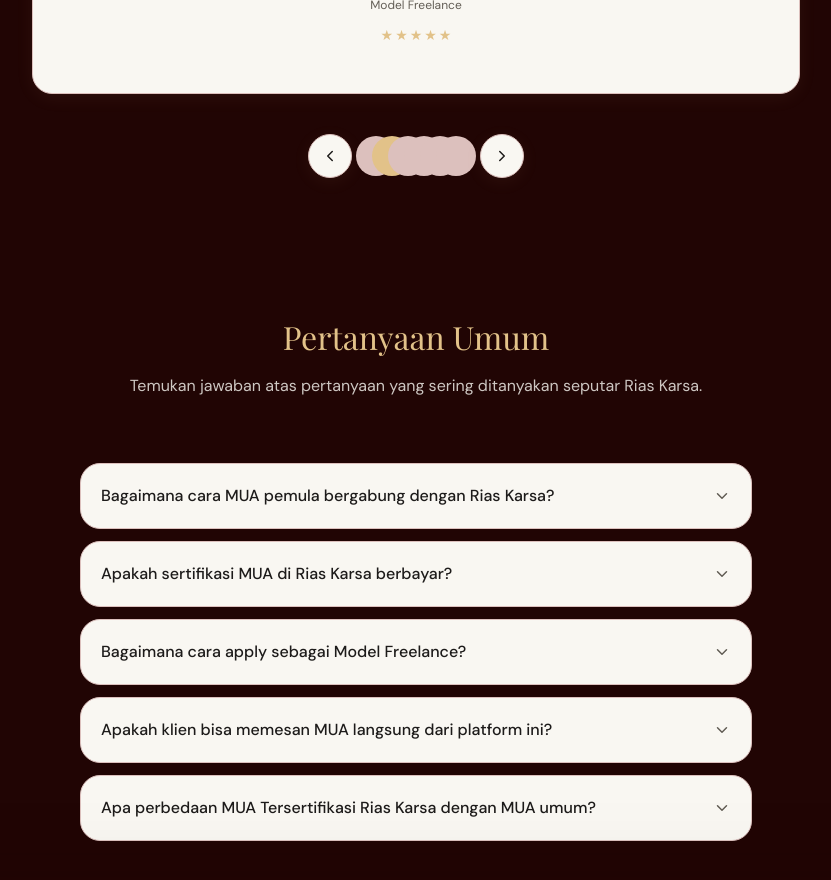
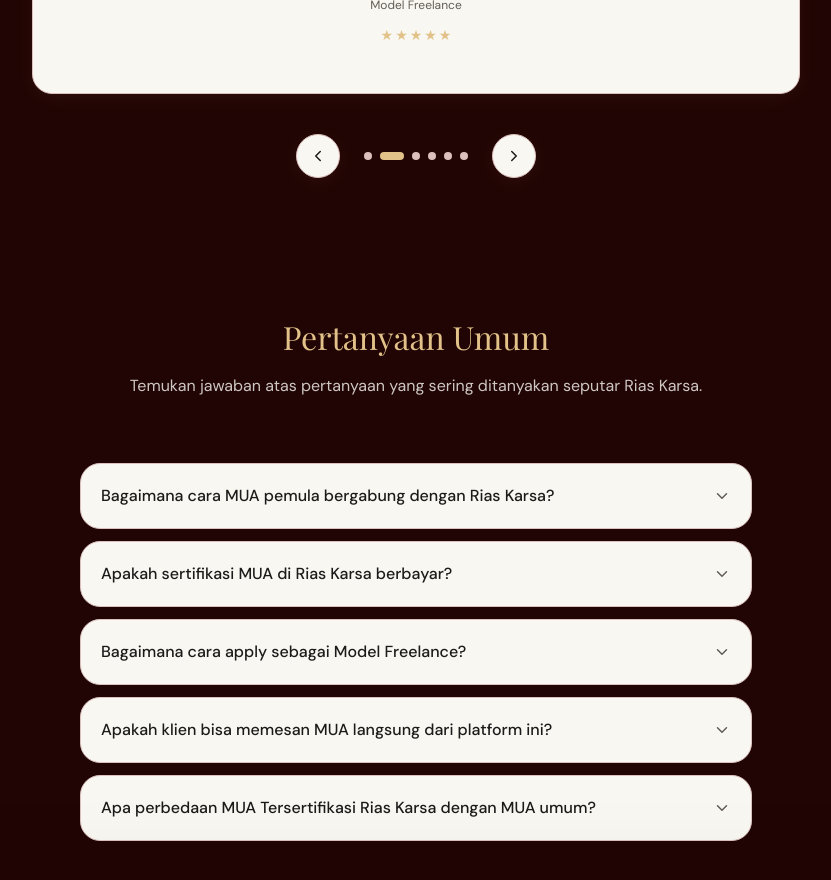
Before and after one commit to norelac/riaskarsa, a Next.js app: page / in a window 1280 px wide. Shown: the part 6720-7600 px from the top of the page, without its empty margins (224-1055 px from the left). Built offline with nearby package versions, Linux system fonts and the light colour scheme.

Commit message:
Revert testimonial section ke versi awal (dots tanpa padding, panah responsif)

```diff
--- a/src/components/sections/TestimonialSection.jsx
+++ b/src/components/sections/TestimonialSection.jsx
@@ -110,22 +110,22 @@
           <div className="flex items-center justify-center gap-4 md:gap-6 mt-8 md:mt-10">
             <button
               onClick={prev}
-              className="w-11 h-11 rounded-full border border-border bg-surface text-text-main shadow-soft hover:text-primary hover:border-primary hover:bg-primary/5 hover:scale-110 active:scale-95 transition-all duration-200 focus:outline-none focus:ring-[3px] focus:ring-primary-ring"
+              className="w-10 h-10 md:w-11 md:h-11 rounded-full border border-border bg-surface text-text-main shadow-soft hover:text-primary hover:border-primary hover:bg-primary/5 hover:scale-110 active:scale-95 transition-all duration-200 focus:outline-none focus:ring-[3px] focus:ring-primary-ring"
               aria-label="Testimoni sebelumnya"
             >
               <ChevronLeft size={18} className="mx-auto" />
             </button>
 
             {/* Dots */}
-            <div className="flex gap-4 items-center">
+            <div className="flex gap-2 items-center">
               {testimonials.map((_, idx) => (
                 <button
                   key={idx}
                   onClick={() => goTo(idx)}
-                  className={`p-5 -m-5 h-3 rounded-full transition-all duration-300 focus:outline-none focus:ring-[3px] focus:ring-primary-ring ${
+                  className={`h-2 rounded-full transition-all duration-300 focus:outline-none focus:ring-[3px] focus:ring-primary-ring ${
                     idx === current
-                      ? "bg-primary w-10"
-                      : "bg-border hover:bg-primary/30 w-3"
+                      ? "bg-primary w-6"
+                      : "bg-border hover:bg-primary/30 w-2"
                   }`}
                   aria-label={`Ke testimoni ${idx + 1}`}
                 />
@@ -134,7 +134,7 @@
 
             <button
               onClick={next}
-              className="w-11 h-11 rounded-full border border-border bg-surface text-text-main shadow-soft hover:text-primary hover:border-primary hover:bg-primary/5 hover:scale-110 active:scale-95 transition-all duration-200 focus:outline-none focus:ring-[3px] focus:ring-primary-ring"
+              className="w-10 h-10 md:w-11 md:h-11 rounded-full border border-border bg-surface text-text-main shadow-soft hover:text-primary hover:border-primary hover:bg-primary/5 hover:scale-110 active:scale-95 transition-all duration-200 focus:outline-none focus:ring-[3px] focus:ring-primary-ring"
               aria-label="Testimoni berikutnya"
             >
               <ChevronRight size={18} className="mx-auto" />
```
